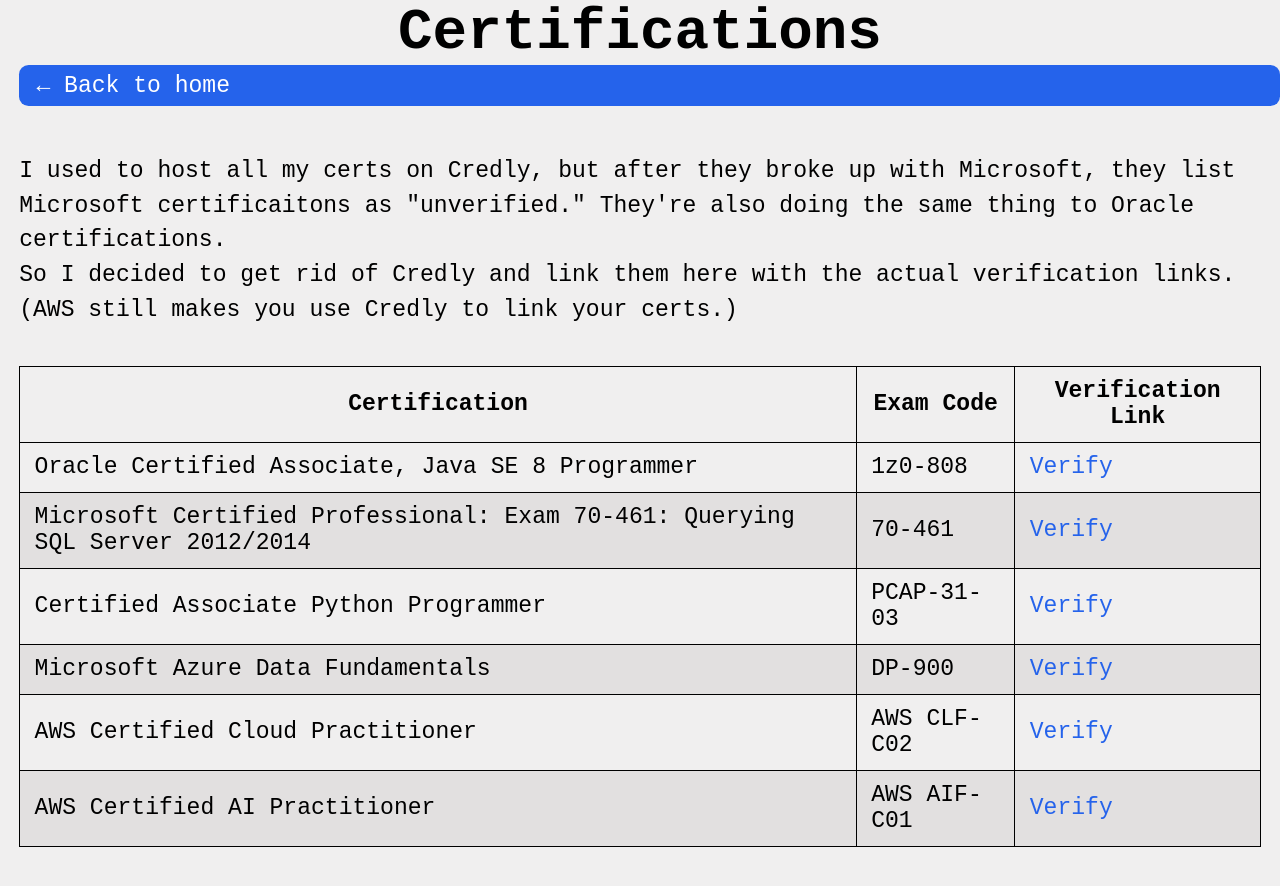
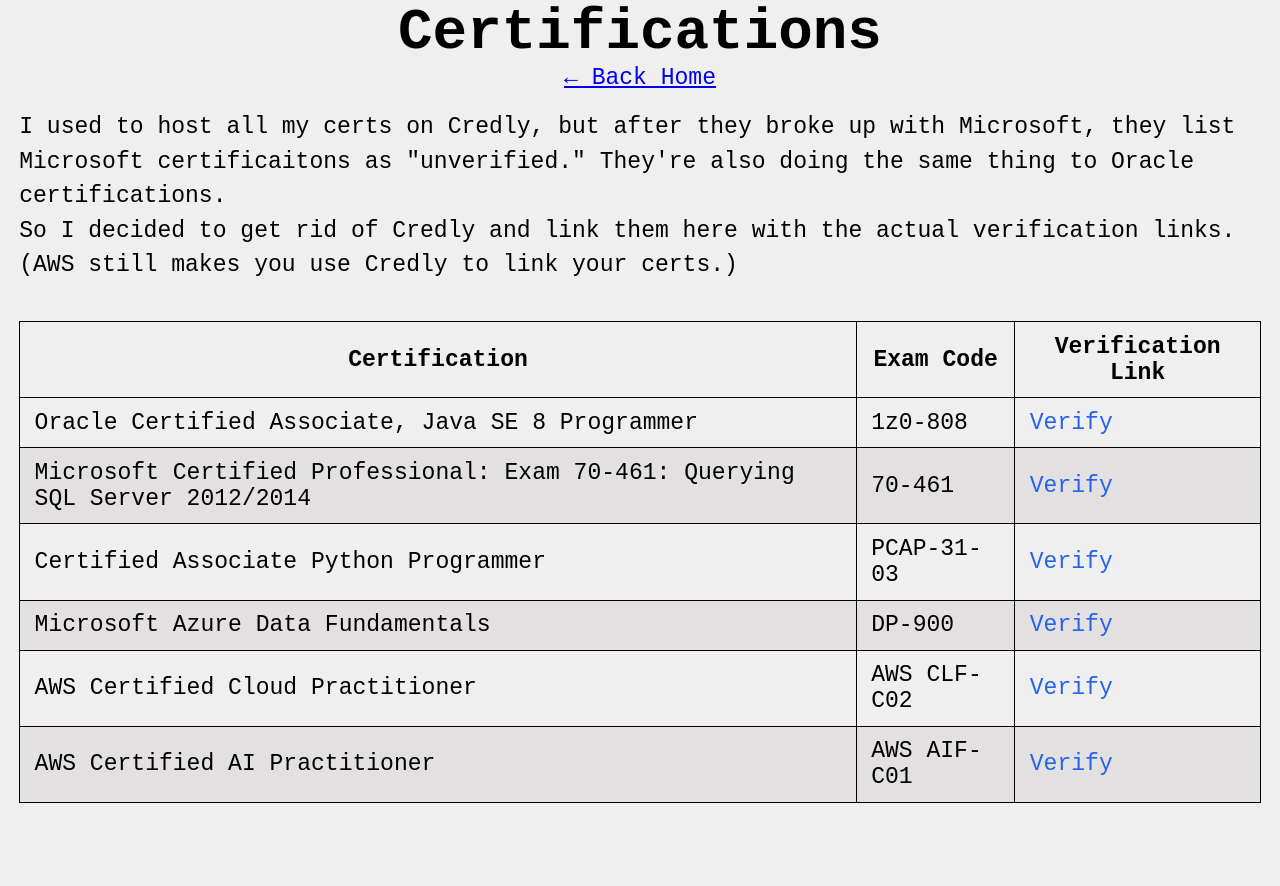
Before and after one commit to Dmitriy36/portfolio-page-v2, a website: page certifications.html in a window 1280 px wide. After the commit the page ends 860 px from the top, so only its background shows below. Drawn offline with Linux system fonts and the light colour scheme; no server answers.

Commit message:
styling back button

```diff
--- a/certifications.html
+++ b/certifications.html
@@ -7,16 +7,6 @@
     <link rel="stylesheet" href="styles.css" />
     <style>
       /* ---- scoped to this page only, so styles.css / other pages are untouched ---- */
-
-      .home-btn {
-        display: inline-block;
-        margin: 0 0 1.5rem 1rem;
-        padding: 0.4rem 0.9rem;
-        background-color: var(--color-link);
-        color: #fff;
-        text-decoration: none;
-        border-radius: var(--border-radius-small);
-      }
 
       .home-btn:hover {
         opacity: 0.85;
@@ -104,7 +94,7 @@
   </head>
   <body>
     <h1 style="text-align: center; font-size: 3rem">Certifications</h1>
-    <a class="home-btn" href="index.html">&larr; Back to home</a>
+    <p style="text-align: center"><a href="index.html">← Back Home</a></p>
 
     <p class="cert-intro">
       I used to host all my certs on Credly, but after they broke up with
```
